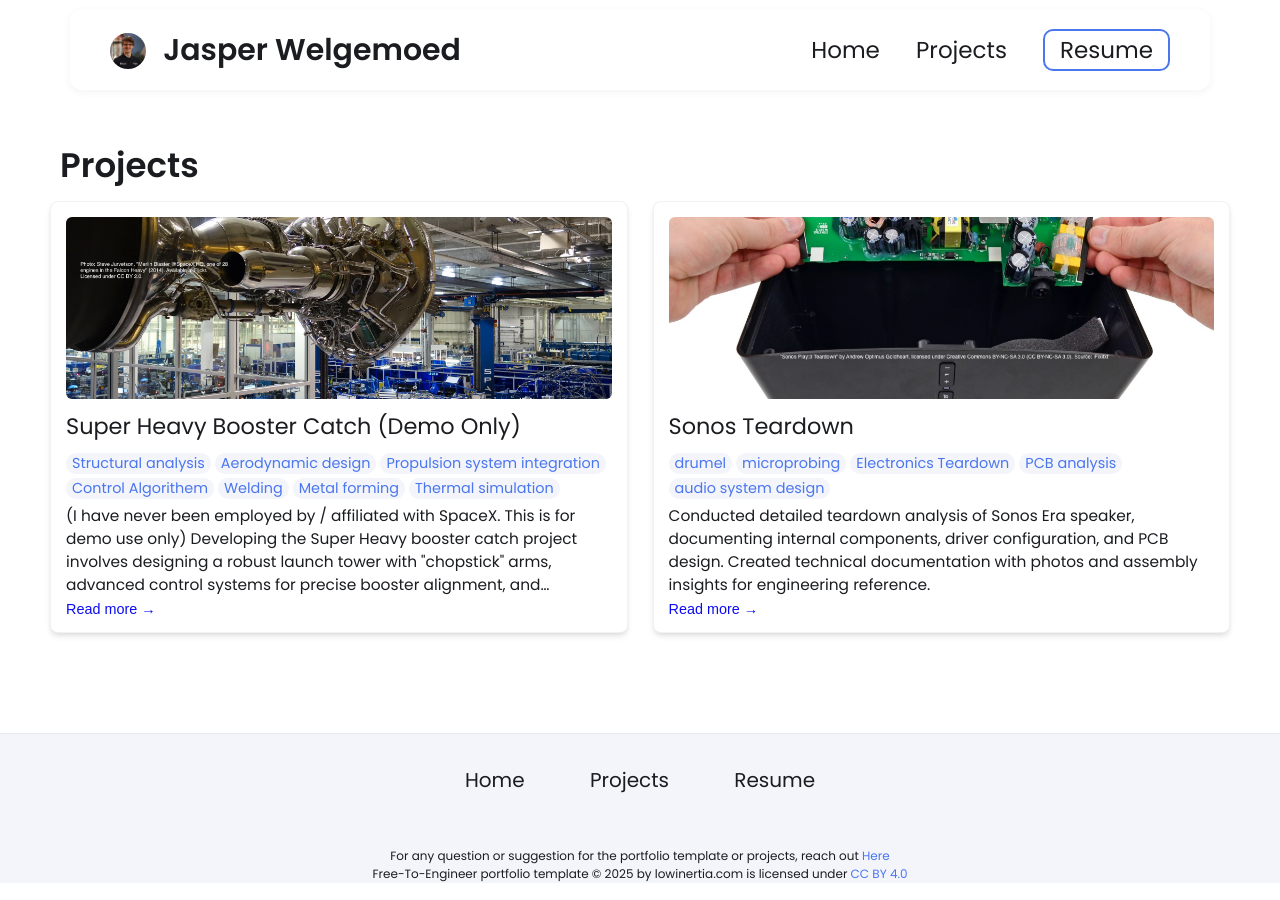
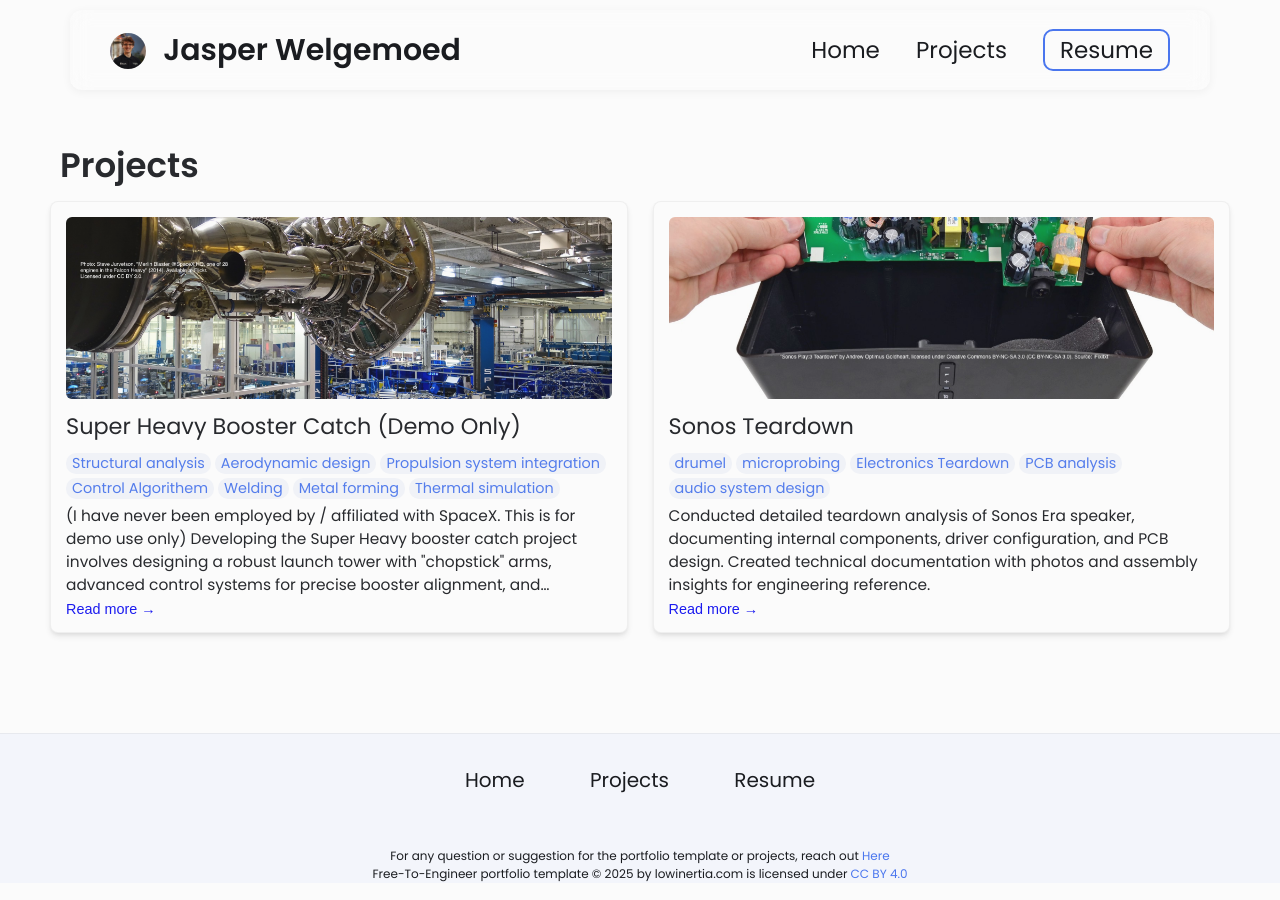
Before and after one commit to jasperwelgemoed/jasperwelgemoed.github.io, a Jekyll site: the page built from projects.html, in a window 1280 px wide. Built offline with Jekyll 4.4.1, drawn with Linux system fonts in a browser that asks for light colours.

Commit message:
Update styles.css

```diff
--- a/css/styles.css
+++ b/css/styles.css
@@ -946,7 +946,7 @@ footer p {
   width: 100%;
   height: 100%;
   z-index: 0;
-
+  background: rgba(200, 200, 200, 0.08); /* soft gray */
   pointer-events: none;
 }
 
```
